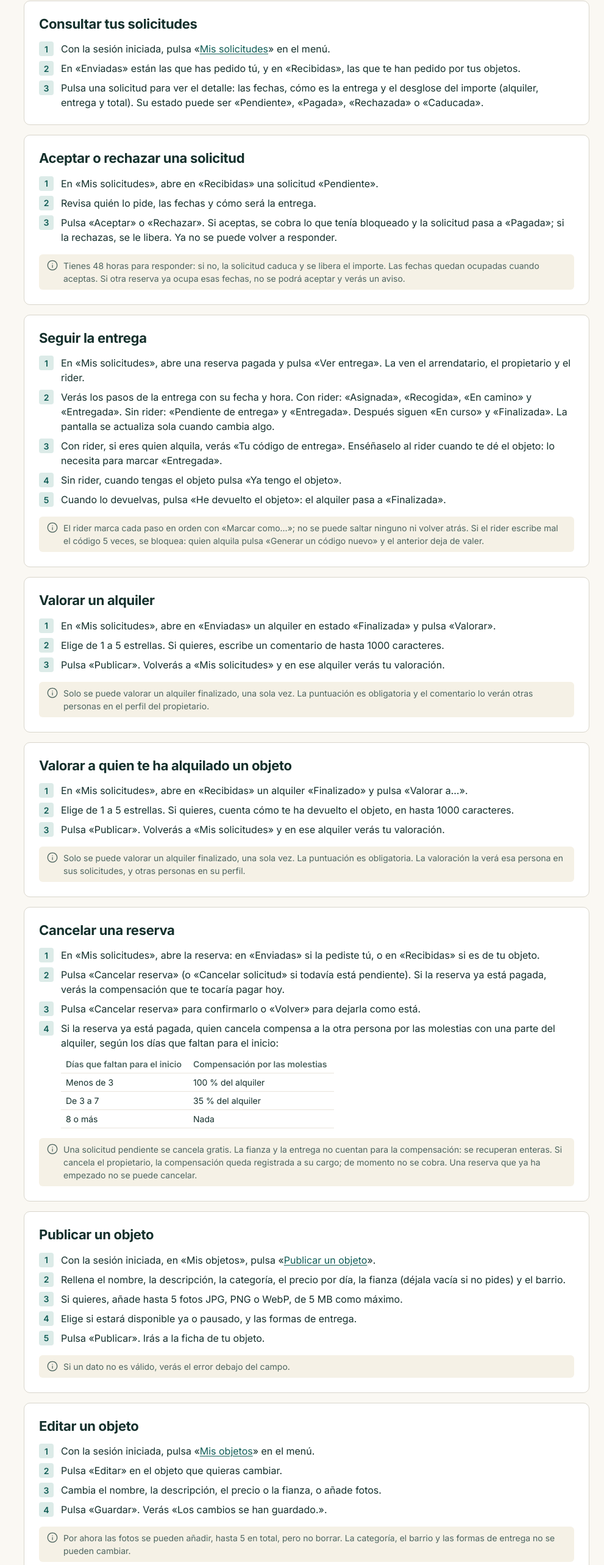
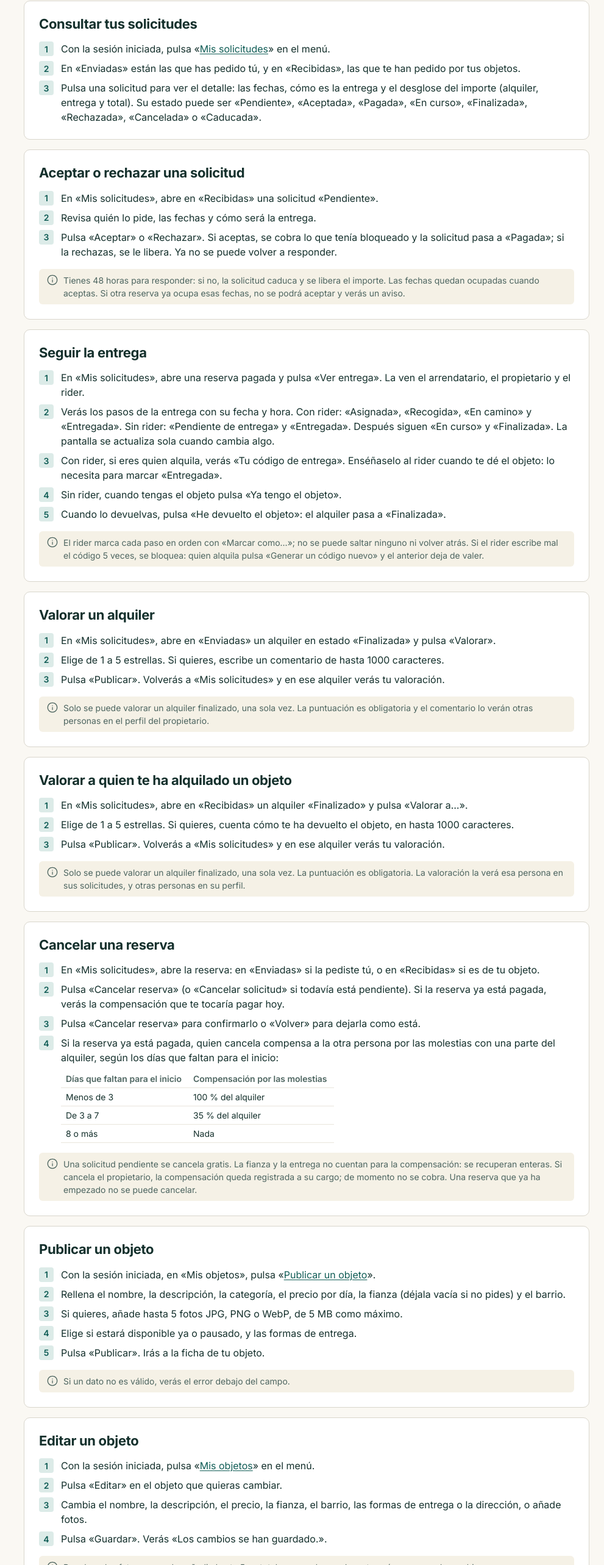
Before and after one commit to UB-ES-A1-2026/Proyecto, a React (Vite) app in the folder frontend/: page /ayuda in a window 1280 px wide. Shown: the part 3516-6082 px from the top of the page at 61% size, without its empty margins (289-1280 px from the left). Built offline with nearby package versions, Linux system fonts and the light colour scheme; no server answers.

Commit message:
fix(web): US-02.02 la ayuda dice qué se puede cambiar al editar un objeto y todos los estados de las solicitudes (#425)

```diff
--- a/frontend/src/pages/HelpPage.tsx
+++ b/frontend/src/pages/HelpPage.tsx
@@ -10,6 +10,8 @@ type HelpSection = {
   note?: string;
 };
 
+// Textos de «Consultar tus solicitudes» y «Editar un objeto» corregidos (bug #425): generado con
+// asistencia de IA (Claude), pendiente de revisión.
 // Página de ayuda (TR-08, #89). Una sección por flujo ya entregado en develop;
 // se amplía en cada sprint antes de la demo (Definition of Done).
 const SECTIONS: HelpSection[] = [
@@ -142,7 +144,7 @@ const SECTIONS: HelpSection[] = [
         menú.
       </>,
       'En «Enviadas» están las que has pedido tú, y en «Recibidas», las que te han pedido por tus objetos.',
-      'Pulsa una solicitud para ver el detalle: las fechas, cómo es la entrega y el desglose del importe (alquiler, entrega y total). Su estado puede ser «Pendiente», «Pagada», «Rechazada» o «Caducada».',
+      'Pulsa una solicitud para ver el detalle: las fechas, cómo es la entrega y el desglose del importe (alquiler, entrega y total). Su estado puede ser «Pendiente», «Aceptada», «Pagada», «En curso», «Finalizada», «Rechazada», «Cancelada» o «Caducada».',
     ],
   },
   {
@@ -250,10 +252,10 @@ const SECTIONS: HelpSection[] = [
         Con la sesión iniciada, pulsa «<Link to="/mis-objetos">Mis objetos</Link>» en el menú.
       </>,
       'Pulsa «Editar» en el objeto que quieras cambiar.',
-      'Cambia el nombre, la descripción, el precio o la fianza, o añade fotos.',
+      'Cambia el nombre, la descripción, el precio, la fianza, el barrio, las formas de entrega o la dirección, o añade fotos.',
       'Pulsa «Guardar». Verás «Los cambios se han guardado.».',
     ],
-    note: 'Por ahora las fotos se pueden añadir, hasta 5 en total, pero no borrar. La categoría, el barrio y las formas de entrega no se pueden cambiar.',
+    note: 'Por ahora las fotos se pueden añadir, hasta 5 en total, pero no borrar. La categoría no se puede cambiar.',
   },
   {
     id: 'pausar',
```
Also changed, not shown: 1 other file (tests, documents, lock files or other folders).
